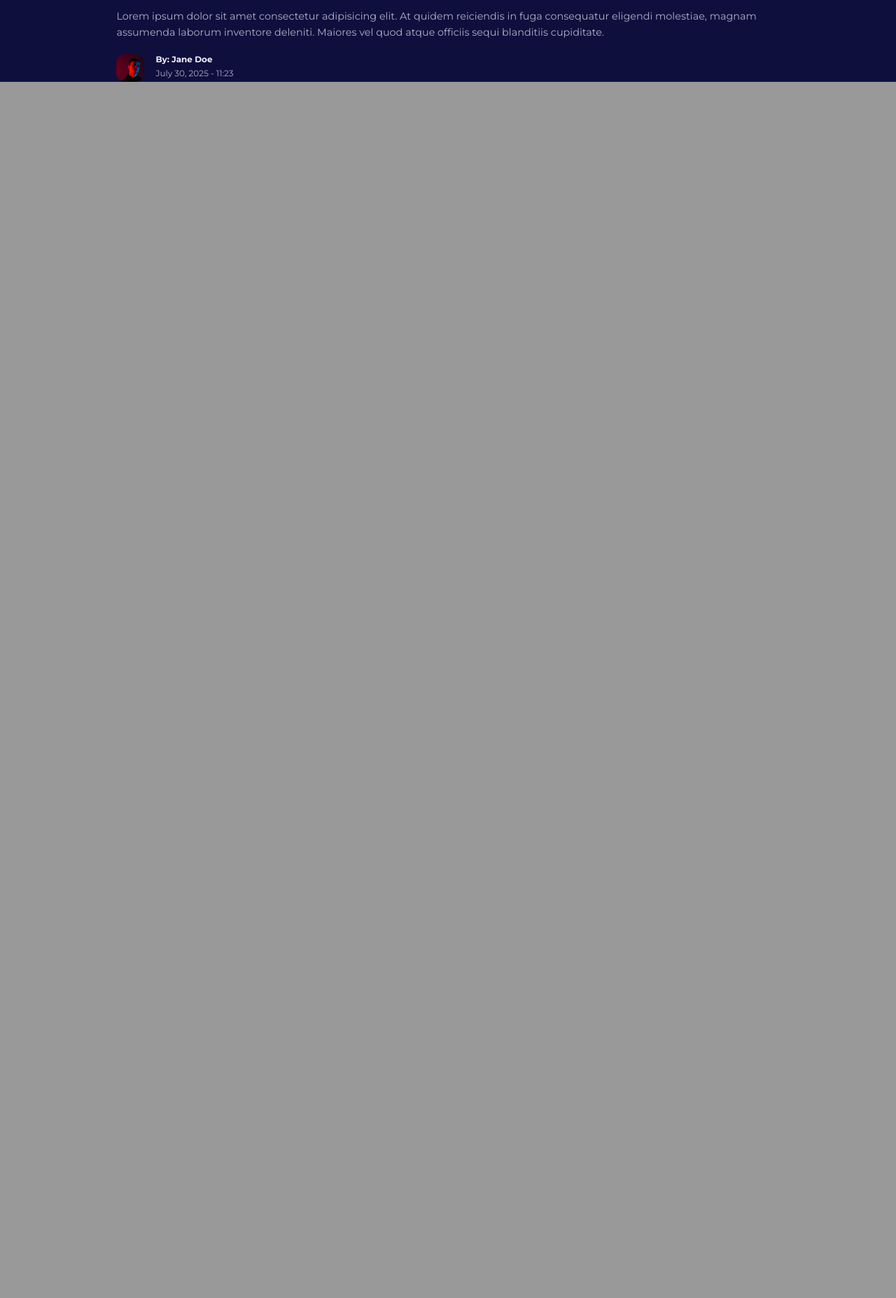
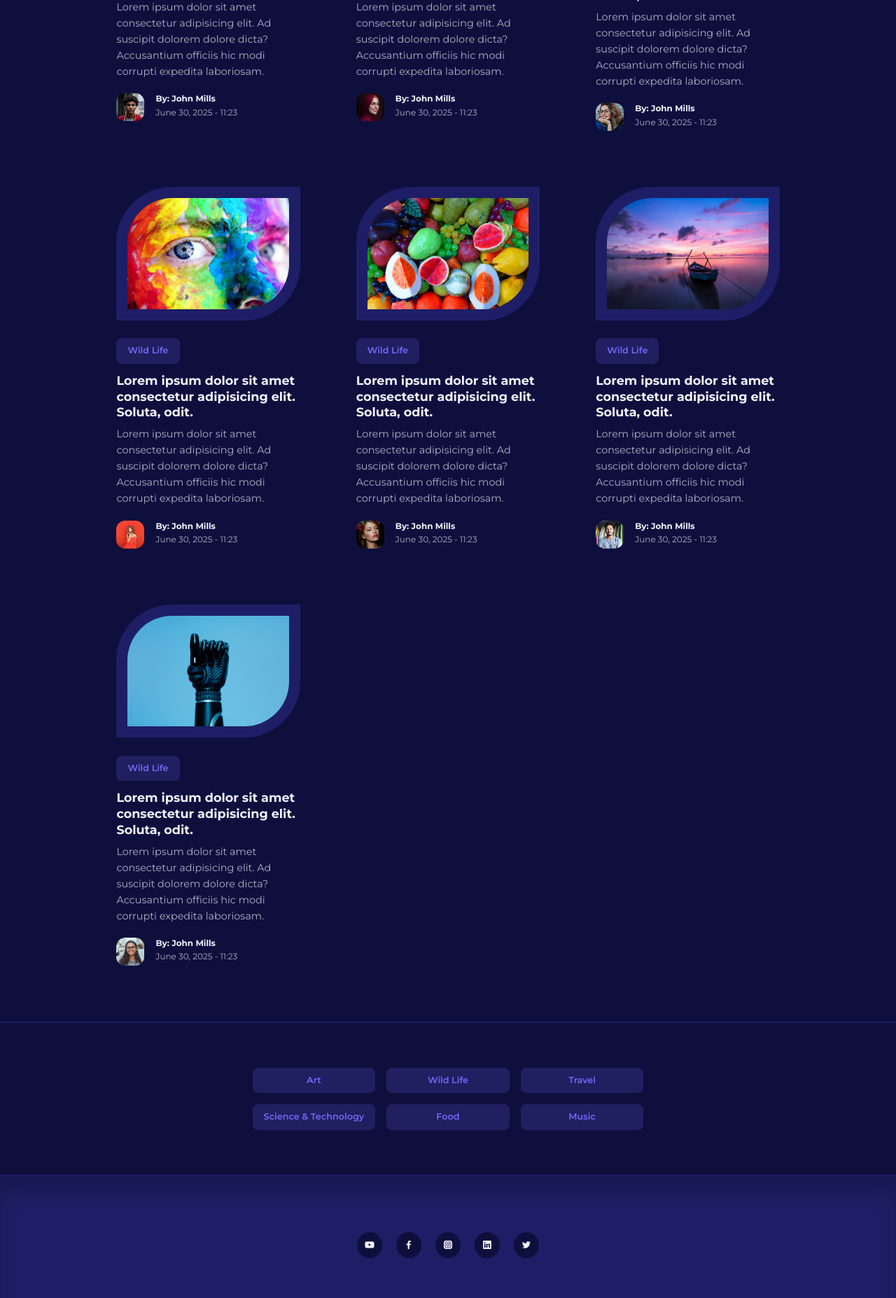
Before and after one commit to CallMeDang123/BAI_CUOI_KI, a PHP site: page / in a window 1280 px wide. Shown: the part 884-2739 px from the top of the page at 70% size. Before the commit the page ends 1001 px from the top, so only its background shows below. Run offline with PHP 8.4, Linux system fonts and the light colour scheme.

Commit message:
Xong Footer HTML & CSS

```diff
--- a/index.html
+++ b/index.html
@@ -69,12 +69,303 @@
             </div>
             <div class="post__author-info">
               <h5>By: Jane Doe</h5>
-              <small>July 30, 2025 - 11:23</small>
+              <small>June 30, 2025 - 11:23</small>
             </div>
           </div>
         </div>
       </div>
     </section>
     <!-- ==================== END OF FEATURED ==================== -->
+
+    <section class="posts">
+      <div class="container posts__container">
+        <article class="post">
+          <div class="post__thumbnail">
+            <img src="./images/blog2.jpg" />
+          </div>
+          <div class="post__info">
+            <a href="" class="category__button">Wild Life</a>
+            <h3 class="post__title">
+              <a href="post.html"
+                >Lorem ipsum dolor sit amet consectetur adipisicing elit.
+                Soluta, odit.</a
+              >
+            </h3>
+            <p class="post__body">
+              Lorem ipsum dolor sit amet consectetur adipisicing elit. Ad
+              suscipit dolorem dolore dicta? Accusantium officiis hic modi
+              corrupti expedita laboriosam.
+            </p>
+            <div class="post__author">
+              <div class="post__author-avatar">
+                <img src="./images/avatar3.jpg" />
+              </div>
+              <div class="post__author-info">
+                <h5>By: John Mills</h5>
+                <small>June 30, 2025 - 11:23</small>
+              </div>
+            </div>
+          </div>
+        </article>
+
+        <article class="post">
+          <div class="post__thumbnail">
+            <img src="./images/blog3.jpg" />
+          </div>
+          <div class="post__info">
+            <a href="" class="category__button">Wild Life</a>
+            <h3 class="post__title">
+              <a href="post.html"
+                >Lorem ipsum dolor sit amet consectetur adipisicing elit.
+                Soluta, odit.</a
+              >
+            </h3>
+            <p class="post__body">
+              Lorem ipsum dolor sit amet consectetur adipisicing elit. Ad
+              suscipit dolorem dolore dicta? Accusantium officiis hic modi
+              corrupti expedita laboriosam.
+            </p>
+            <div class="post__author">
+              <div class="post__author-avatar">
+                <img src="./images/avatar4.jpg" />
+              </div>
+              <div class="post__author-info">
+                <h5>By: John Mills</h5>
+                <small>June 30, 2025 - 11:23</small>
+              </div>
+            </div>
+          </div>
+        </article>
+
+        <article class="post">
+          <div class="post__thumbnail">
+            <img src="./images/blog4.jpg" />
+          </div>
+          <div class="post__info">
+            <a href="" class="category__button">Wild Life</a>
+            <h3 class="post__title">
+              <a href="post.html"
+                >Lorem ipsum dolor sit amet consectetur adipisicing elit.
+                Soluta, odit.</a
+              >
+            </h3>
+            <p class="post__body">
+              Lorem ipsum dolor sit amet consectetur adipisicing elit. Ad
+              suscipit dolorem dolore dicta? Accusantium officiis hic modi
+              corrupti expedita laboriosam.
+            </p>
+            <div class="post__author">
+              <div class="post__author-avatar">
+                <img src="./images/avatar5.jpg" />
+              </div>
+              <div class="post__author-info">
+                <h5>By: John Mills</h5>
+                <small>June 30, 2025 - 11:23</small>
+              </div>
+            </div>
+          </div>
+        </article>
+
+        <article class="post">
+          <div class="post__thumbnail">
+            <img src="./images/blog5.jpg" />
+          </div>
+          <div class="post__info">
+            <a href="" class="category__button">Wild Life</a>
+            <h3 class="post__title">
+              <a href="post.html"
+                >Lorem ipsum dolor sit amet consectetur adipisicing elit.
+                Soluta, odit.</a
+              >
+            </h3>
+            <p class="post__body">
+              Lorem ipsum dolor sit amet consectetur adipisicing elit. Ad
+              suscipit dolorem dolore dicta? Accusantium officiis hic modi
+              corrupti expedita laboriosam.
+            </p>
+            <div class="post__author">
+              <div class="post__author-avatar">
+                <img src="./images/avatar6.jpg" />
+              </div>
+              <div class="post__author-info">
+                <h5>By: John Mills</h5>
+                <small>June 30, 2025 - 11:23</small>
+              </div>
+            </div>
+          </div>
+        </article>
+
+        <article class="post">
+          <div class="post__thumbnail">
+            <img src="./images/blog6.jpg" />
+          </div>
+          <div class="post__info">
+            <a href="" class="category__button">Wild Life</a>
+            <h3 class="post__title">
+              <a href="post.html"
+                >Lorem ipsum dolor sit amet consectetur adipisicing elit.
+                Soluta, odit.</a
+              >
+            </h3>
+            <p class="post__body">
+              Lorem ipsum dolor sit amet consectetur adipisicing elit. Ad
+              suscipit dolorem dolore dicta? Accusantium officiis hic modi
+              corrupti expedita laboriosam.
+            </p>
+            <div class="post__author">
+              <div class="post__author-avatar">
+                <img src="./images/avatar7.jpg" />
+              </div>
+              <div class="post__author-info">
+                <h5>By: John Mills</h5>
+                <small>June 30, 2025 - 11:23</small>
+              </div>
+            </div>
+          </div>
+        </article>
+
+        <article class="post">
+          <div class="post__thumbnail">
+            <img src="./images/blog7.jpg" />
+          </div>
+          <div class="post__info">
+            <a href="" class="category__button">Wild Life</a>
+            <h3 class="post__title">
+              <a href="post.html"
+                >Lorem ipsum dolor sit amet consectetur adipisicing elit.
+                Soluta, odit.</a
+              >
+            </h3>
+            <p class="post__body">
+              Lorem ipsum dolor sit amet consectetur adipisicing elit. Ad
+              suscipit dolorem dolore dicta? Accusantium officiis hic modi
+              corrupti expedita laboriosam.
+            </p>
+            <div class="post__author">
+              <div class="post__author-avatar">
+                <img src="./images/avatar8.jpg" />
+              </div>
+              <div class="post__author-info">
+                <h5>By: John Mills</h5>
+                <small>June 30, 2025 - 11:23</small>
+              </div>
+            </div>
+          </div>
+        </article>
+
+        <article class="post">
+          <div class="post__thumbnail">
+            <img src="./images/blog2.jpg" />
+          </div>
+          <div class="post__info">
+            <a href="" class="category__button">Wild Life</a>
+            <h3 class="post__title">
+              <a href="post.html"
+                >Lorem ipsum dolor sit amet consectetur adipisicing elit.
+                Soluta, odit.</a
+              >
+            </h3>
+            <p class="post__body">
+              Lorem ipsum dolor sit amet consectetur adipisicing elit. Ad
+              suscipit dolorem dolore dicta? Accusantium officiis hic modi
+              corrupti expedita laboriosam.
+            </p>
+            <div class="post__author">
+              <div class="post__author-avatar">
+                <img src="./images/avatar9.jpg" />
+              </div>
+              <div class="post__author-info">
+                <h5>By: John Mills</h5>
+                <small>June 30, 2025 - 11:23</small>
+              </div>
+            </div>
+          </div>
+        </article>
+      </div>
+    </section>
+    <!-- ==================== END OF POSTS ==================== -->
+
+    <section class="category__buttons">
+      <div class="container category__buttons-container">
+        <a href="" class="category__button">Art</a>
+        <a href="" class="category__button">Wild Life</a>
+        <a href="" class="category__button">Travel</a>
+        <a href="" class="category__button">Science & Technology</a>
+        <a href="" class="category__button">Food</a>
+        <a href="" class="category__button">Music</a>
+      </div>
+    </section>
+    <!-- ==================== END OF CATEGORY BUTTONS ==================== -->
+
+    <footer>
+      <div class="footer__socials">
+        <a href="https://youtube.com" target="_blank"
+          ><i class="uil uil-youtube"></i
+        ></a>
+        <a href="https://facebook.com" target="_blank"
+          ><i class="uil uil-facebook-f"></i
+        ></a>
+        <a href="https://instagram.com" target="_blank"
+          ><i class="uil uil-instagram-alt"></i
+        ></a>
+        <a href="https://linkedin.com" target="_blank"
+          ><i class="uil uil-linkedin"></i
+        ></a>
+        <a href="https://twitter.com" target="_blank"
+          ><i class="uil uil-twitter"></i
+        ></a>
+      </div>
+
+      <div class="container footer__container">
+        <article>
+          <h4>Categories</h4>
+          <ul>
+            <li><a href="">Art</a></li>
+            <li><a href="">Wild Life</a></li>
+            <li><a href="">Travel</a></li>
+            <li><a href="">Music</a></li>
+            <li><a href="">Science & Technology</a></li>
+            <li><a href="">Food</a></li>
+          </ul>
+        </article>
+
+        <article>
+          <h4>Support</h4>
+          <ul>
+            <li><a href="">Online Support</a></li>
+            <li><a href="">Call Numbers</a></li>
+            <li><a href="">Emails</a></li>
+            <li><a href="">Social Support</a></li>
+            <li><a href="">Location</a></li>
+          </ul>
+        </article>
+
+        <article>
+          <h4>Blog</h4>
+          <ul>
+            <li><a href="">Safety</a></li>
+            <li><a href="">Repair</a></li>
+            <li><a href="">Recent</a></li>
+            <li><a href="">Popular</a></li>
+            <li><a href="">Categories</a></li>
+          </ul>
+        </article>
+
+        <article>
+          <h4>Permalinks</h4>
+          <ul>
+            <li><a href="">Home</a></li>
+            <li><a href="">Blog</a></li>
+            <li><a href="">About</a></li>
+            <li><a href="">Services</a></li>
+            <li><a href="">Contact</a></li>
+          </ul>
+        </article>
+      </div>
+
+      <div class="footer__copyright">
+        <small>Copyright &copy; 2025 PURPLE BLOG</small>
+      </div>
+    </footer>
   </body>
 </html>
--- a/style.css
+++ b/style.css
@@ -229,3 +229,110 @@ nav button {
 /* ====================================================
    FEATURED
 ==================================================== */
+
+.featured {
+  margin-top: 8rem;
+}
+
+.featured__container {
+  display: grid;
+  grid-template-columns: 1fr 1fr;
+  gap: 4rem;
+}
+
+.featured .post__thumbnail {
+  height: fit-content;
+}
+
+/* ====================================================
+   POSTS
+==================================================== */
+
+.posts__container {
+  display: grid;
+  grid-template-columns: repeat(3, 1fr);
+  gap: 5rem;
+  margin-bottom: 5rem;
+}
+
+/* ====================================================
+   CATEGORY BUTTONS
+==================================================== */
+
+.category__buttons {
+  padding: 4rem 0;
+  border-top: 2px solid var(--color-gray-900);
+  border-bottom: 2px solid var(--color-gray-900);
+}
+
+.category__buttons-container {
+  width: fit-content;
+  display: grid;
+  grid-template-columns: repeat(3, 1fr);
+  gap: 1rem;
+}
+
+/* ====================================================
+   FOOTER
+==================================================== */
+
+footer {
+  background: var(--color-gray-900);
+  padding: 5rem 0 0;
+  box-shadow: inset 0 1.5rem 1.5rem rgba(0, 0, 0, 0.2);
+}
+
+.footer__socials {
+  margin-inline: auto;
+  width: fit-content;
+  margin-bottom: 5rem;
+  display: flex;
+  justify-content: space-between;
+  align-items: center;
+  gap: 1.2rem;
+}
+
+.footer__socials a {
+  background: var(--color-bg);
+  border-radius: 50%;
+  width: 2.3rem;
+  height: 2.3rem;
+  display: flex;
+  align-items: center;
+  justify-content: center;
+}
+
+.footer__socials a:hover {
+  background: var(--color-white);
+  color: var(--color-bg);
+}
+
+.footer__container {
+  display: grid;
+  grid-template-columns: repeat(4, 1fr);
+}
+
+footer h4 {
+  color: var(--color-white);
+  margin-bottom: 0.6rem;
+}
+
+footer ul li {
+  padding: 0.4rem 0;
+}
+
+footer ul a {
+  opacity: 0.75;
+}
+
+footer ul a:hover {
+  letter-spacing: 0.2rem;
+  opacity: 1;
+}
+
+.footer__copyright {
+  text-align: center;
+  padding: 1.5rem 0;
+  border-top: 2px solid var(--color-bg);
+  margin-top: 4rem;
+}
```
